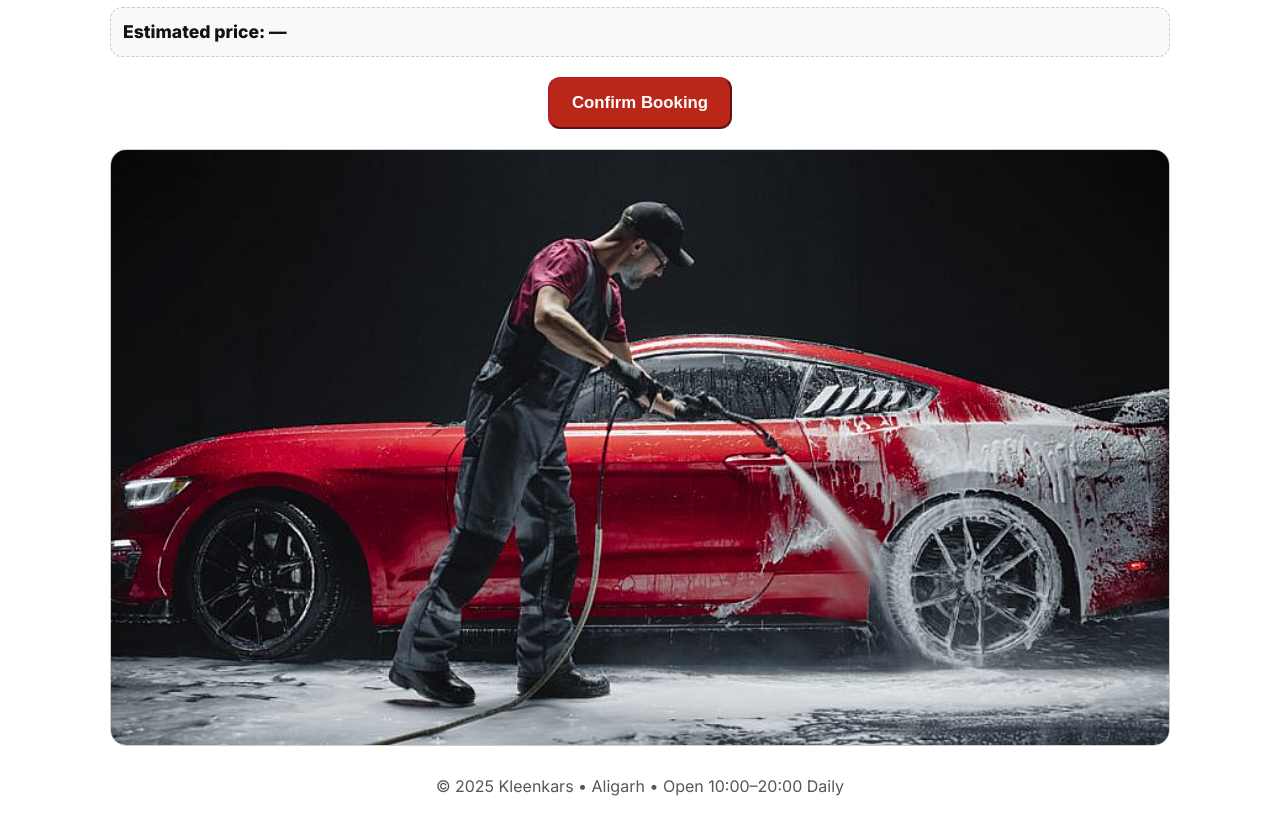
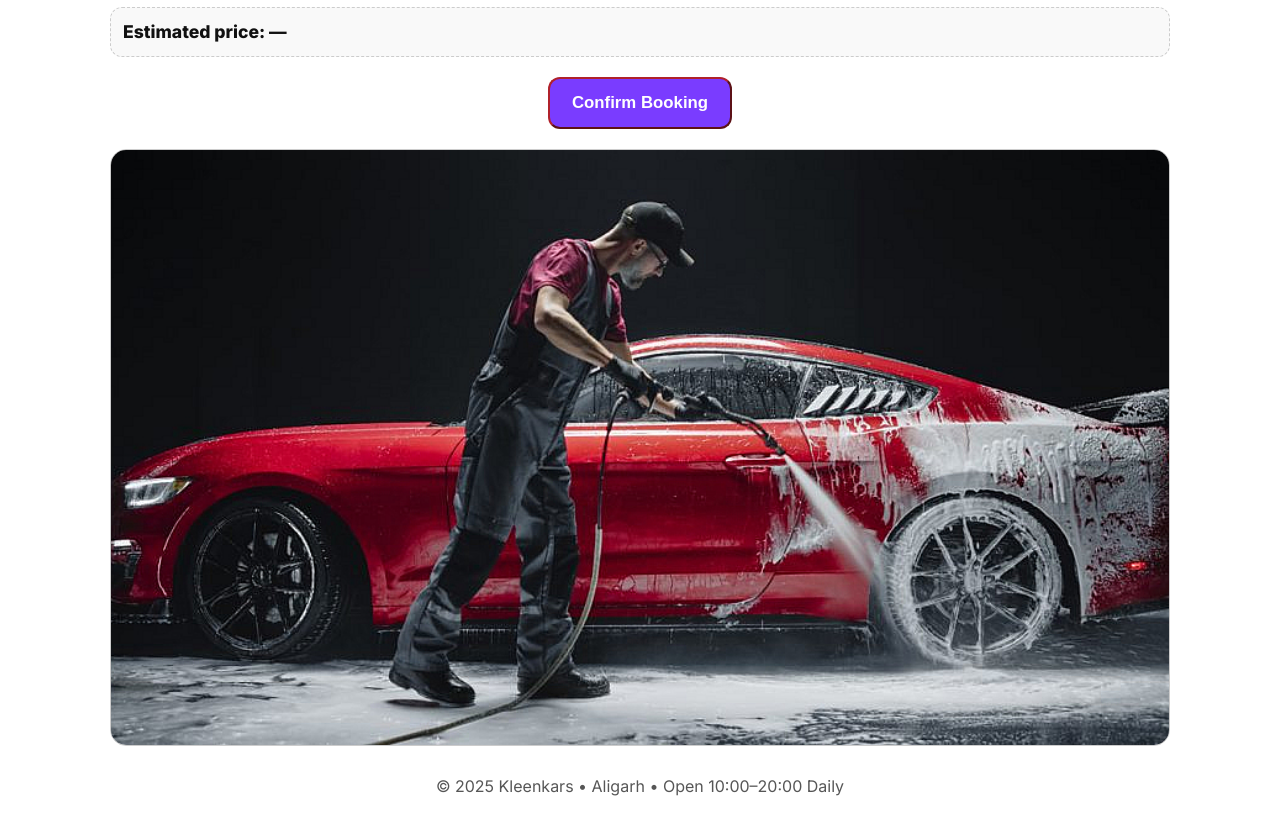
Before and after one commit to Owii2/Kleenkars, a website: page index.html in a window 1280 px wide. Shown: the part 845-1680 px from the top of the page. Drawn offline with Linux system fonts and the light colour scheme; no server answers.

Commit message:
Update index.html

```diff
--- a/index.html
+++ b/index.html
@@ -158,7 +158,7 @@
       border:1px solid var(--border); padding:12px 16px; border-radius:12px; display:none; z-index:99}
     /* Confirm button (brand red) */
 .btn.primary {
-  background: #ba2718;   /* Kleenkars red */
+  background: var(--accent);   /* Kleenkars red */
   border-color: #b0212b;
   color: #fff;
   font-size: 1.05rem;
```
